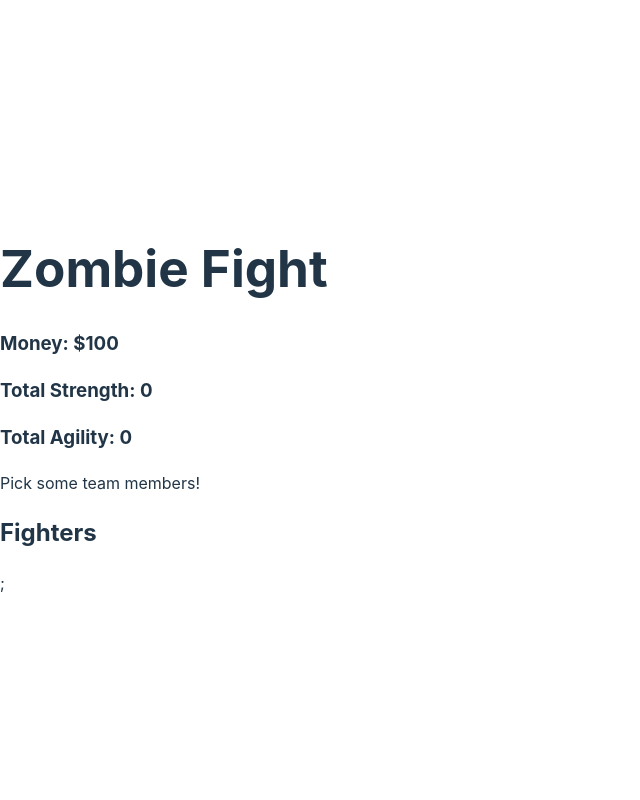
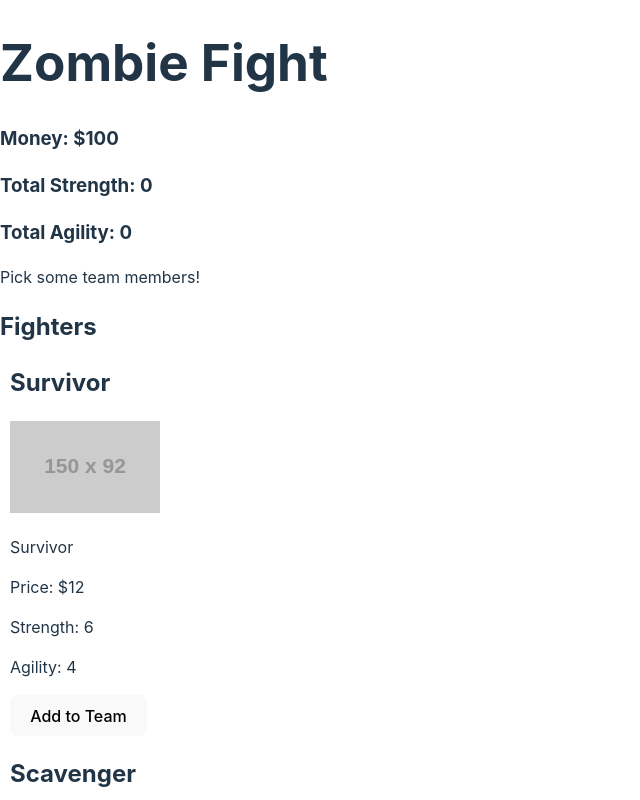
Before and after one commit to Jsalcedo19/react-state-management-lab, a React (Vite) app: page / in a window 1280 px wide. Shown: the top 800 px of the page, without its empty margins (0-640 px from the left). Built offline with nearby package versions, Linux system fonts and the light colour scheme.

Commit message:
fixed syntax errors

```diff
--- a/src/App.jsx
+++ b/src/App.jsx
@@ -10,7 +10,7 @@ const App = () => {
   const [totalStrength, setTotalStrength] = useState(0);
   const [totalAgility, setTotalAgility] = useState(0);
 
-  const [zombieFighters, setZombieFighters] = useState([
+  const [zombieFighters] = useState([
     {
       name: "Survivor",
       price: 12,
@@ -126,19 +126,19 @@ const handleRemoveFighter = (fighter) => {
 
       }
       <h2>Fighters </h2>
-            {team.map((fighter, index) => (
+            {zombieFighters.map((fighter, index) => (
               <li key={index}>
-                <h2>{zombieFighters.name}</h2>
+                <h2>{fighter.name}</h2>
                 <img src={fighter.img} alt={fighter.name}/>
                 <p>{fighter.name}</p>
                 <p>Price: ${fighter.price}</p>
                 <p>Strength: {fighter.strength}</p>
                 <p>Agility: {fighter.agility}</p>
-                <button onClick={() => handleRemoveFighter(fighter)}>
-                  Remove from Team
+                <button onClick={() => handleAddFighter(fighter)}>
+                  Add to Team
                 </button>
               </li>
-            ))};
+            ))}
     </>
   );
 };
```
